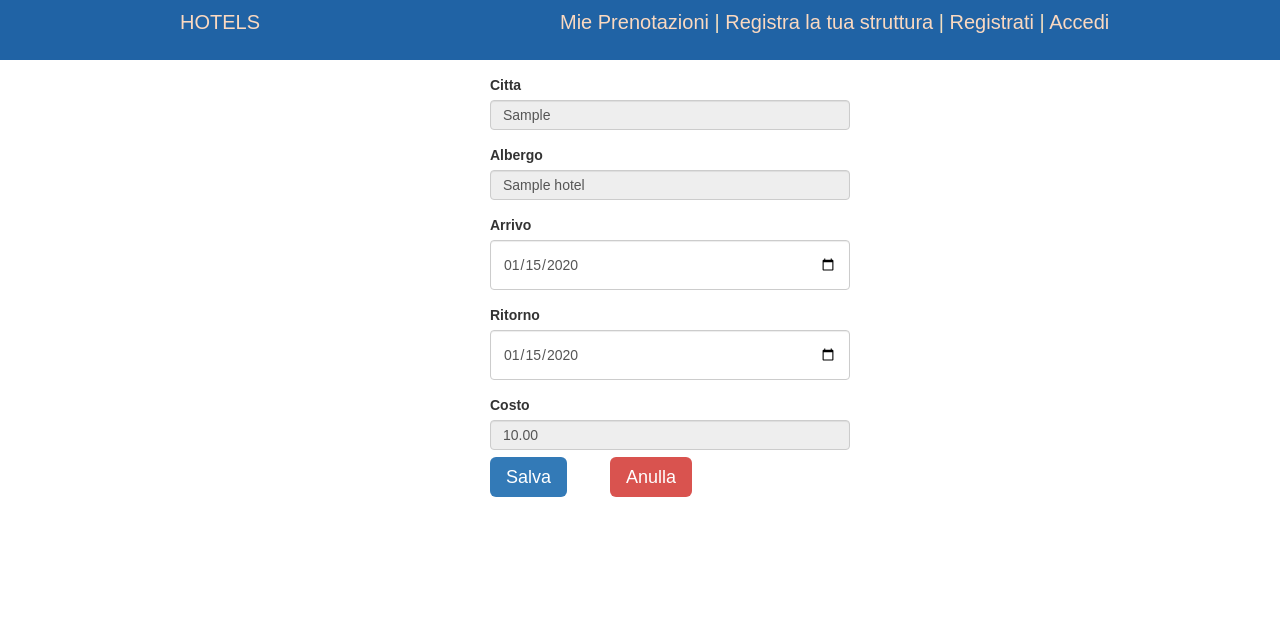
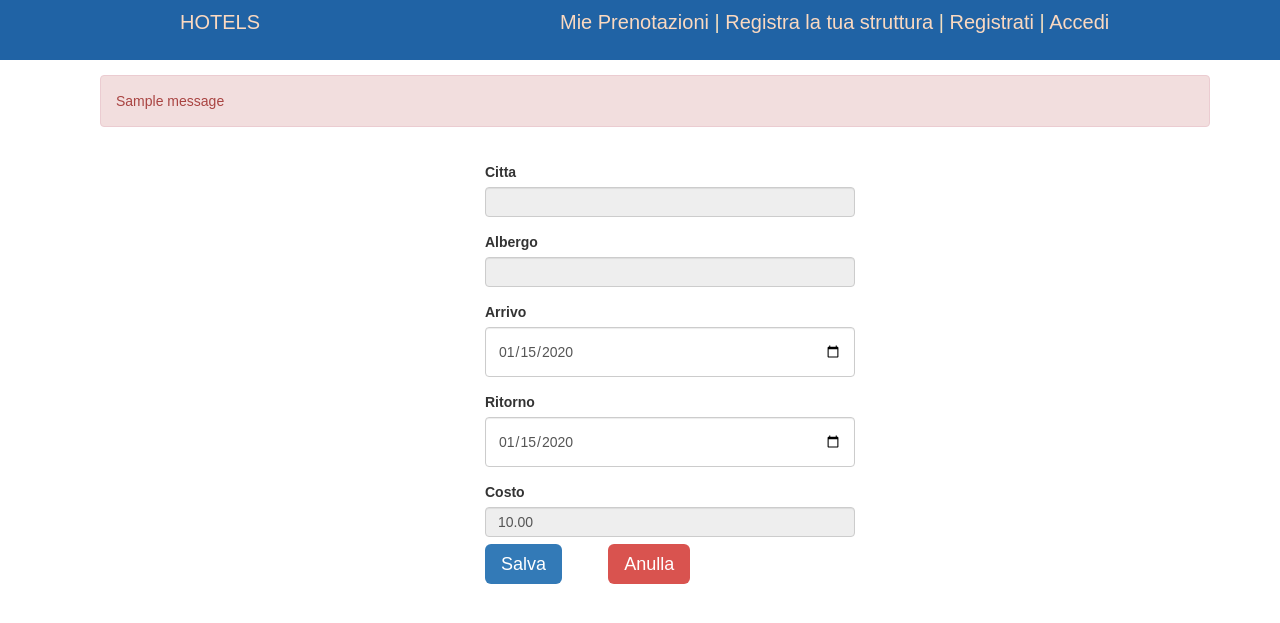
Before and after one commit to MRdima98/e-commerce-recovery, a Django app: page /update_reservation/1 in a window 1280 px wide. Shown: the top 623 px of the page. Run offline with Django 4.2, Linux system fonts and the light colour scheme; a user stored in the database is signed in; tables that the repository leaves empty hold one stand-in row (values such as "Sample post"); one stand-in notice (Sample message) is shown; some libraries are stand-ins or nearby versions.

Commit message:
Prenotazioni fatto

```diff
--- a/DumitruFrunza135801/DumitruFrunza135801/settings.py
+++ b/DumitruFrunza135801/DumitruFrunza135801/settings.py
@@ -135,4 +135,4 @@
 
 DEFAULT_AUTO_FIELD = 'django.db.models.BigAutoField'
 
-LOGIN_URL='log_inE'
+LOGIN_URL='log_in'
--- a/DumitruFrunza135801/hotel/models.py
+++ b/DumitruFrunza135801/hotel/models.py
@@ -33,8 +33,8 @@
     one_activity = models.TextField()
 
 class Reservation(models.Model):
-    user = models.ForeignKey(User, on_delete= models.CASCADE)
-    hotel = models.ForeignKey(Hotel, on_delete = models.CASCADE)
+    user = models.ForeignKey(User, on_delete = models.CASCADE)
+    cost = models.ForeignKey(Cost, on_delete = models.CASCADE)
     begin_date = models.DateField()
     end_date = models.DateField()
     total_cost = models.DecimalField(max_digits = 10, decimal_places=2)
--- a/DumitruFrunza135801/hotel/templates/edit_reservation.html
+++ b/DumitruFrunza135801/hotel/templates/edit_reservation.html
@@ -8,16 +8,27 @@
   <form id="form1" class="container" method='post'>
     {% csrf_token %}
     <div class="container">
+      {% if messages %}
+      <div class="row light-top-margin">
+        <div class="messages col-lg-12">
+          {% for message in messages %}
+          <div class="col-lg-12">
+            <div{% if message.tags %} class="{{ message.tags }}  alert alert-danger "{% endif %}>{{ message }}</div>
+          </div>
+          {% endfor %}
+        </div>
+      {% endif %}
+
       <div class="row">
         <div class="col-lg-offset-4 col-lg-4 light-top-margin">
           <label class="light-left-margin">Citta</label>
-          <input id="{{res.hotel.city}}" value="{{res.hotel.city}}" type="text" class="light-left-margin form-control input" readonly>
+          <input id="{{res.cost.room.hotel.city}}" value="{{res.cost.room.hotel.city}}" type="text" class="light-left-margin form-control input" readonly>
         </div>
       </div>
       <div class="row">
         <div class="col-lg-offset-4 col-lg-4 light-top-margin">
           <label class="light-left-margin">Albergo</label>
-          <input id="{{res.hotel.name}}" value="{{res.hotel.name}}" type="text" class="light-left-margin form-control input" readonly>
+          <input id="{{res.cost.room.hotel.name}}" value="{{res.cost.room.hotel.name}}" type="text" class="light-left-margin form-control input" readonly>
         </div>
       </div>
       <div class="row">
@@ -41,7 +52,7 @@
       <div class="row light-top-margin">
         <div class="col-lg-offset-4 col-lg-4">
           <div class="col-lg-2"><a  href="#" onclick="document.getElementById('form1').submit();" class="btn-lg btn-primary">Salva</a></div>
-          <div class="col-lg-2 col-lg-offset-2"><a href={} class="btn-lg btn-danger">Anulla</a></div>
+          <div class="col-lg-2 col-lg-offset-2"><a href="{% url 'my_reservations' %}" class="btn-lg btn-danger">Anulla</a></div>
         </div>
       </div>
     </div>
--- a/DumitruFrunza135801/hotel/templates/reservation_list.html
+++ b/DumitruFrunza135801/hotel/templates/reservation_list.html
@@ -23,8 +23,8 @@
         {% for res in query %}
         <tr>
           <th scope="row">{{ forloop.counter }}</th>
-          <td>{{ res.hotel.city }}</td>
-          <td>{{ res.hotel.name }}</td>
+          <td>{{ res.cost.room.hotel.city }}</td>
+          <td>{{ res.cost.room.hotel.name }}</td>
           <td>{{ res.begin_date }} - {{ res.end_date}}</td>
           <td>{{ res.total_cost }}</td>
           <td>
--- a/DumitruFrunza135801/hotel/views.py
+++ b/DumitruFrunza135801/hotel/views.py
@@ -2,12 +2,15 @@
 from datetime import datetime
 from functools import total_ordering
 from pickletools import read_uint1
+from turtle import begin_fill
 from django.shortcuts import render, redirect
 from django.http import Http404
 from django.contrib.auth.decorators import login_required
 from .forms import HotelForm, RoomsForm, CostForm
 from django.forms import formset_factory, modelformset_factory
 from .models import Hotel, Reservation, Rooms, Cost, Activity
+from django.contrib import messages
+from django.db.models import Q
 import re
 
 def hotel_view(request,*args,**kwargs):
@@ -126,15 +129,14 @@
     }
     if request.POST:
         cost = Cost.objects.get(id = request.POST['cost_id'])
-        print(cost.room.hotel)
         Reservation.objects.create(
             user = request.user,
-            hotel = cost.room.hotel,
+            cost = cost,
             begin_date = start,
             end_date = end,
             total_cost = week_cost
         )
-        return my_reservations(request)
+        return redirect('/my_reservations')
     return render(request, 'one_reservation.html', context)
 
 @login_required
@@ -159,10 +161,22 @@
     if request.POST:
         start = request.POST['start']
         end = request.POST['end']
-        check_res = Reservation.objects.exclude(begin_date__gte=start,
-            end_date = end
-        )
-        print(check_res[0].hotel.name)
+
+        other_res = Reservation.objects.filter(
+            end_date__gte = start,
+            begin_date__lte = end
+        ).exclude(id = res.id)
+
+        check_av = Cost.objects.filter(begin_date__lte = start,
+            end_date__gte = end, room = res.cost.room)
+
+        if check_av and not other_res:
+            res.begin_date = start
+            res.end_date = end
+            res.save()
+            return my_reservations(request)
+        else:
+            messages.error(request, 'Data non disponibile')
     context = {
         'res' : res,
         'raw_begin_date' : raw_begin_date,
```
Also changed, not shown: DumitruFrunza135801/hotel/templates/one_reservation.html (+40 -14 lines), DumitruFrunza135801/hotel/migrations/0013_reservation_room.py (added), DumitruFrunza135801/hotel/migrations/0014_remove_reservation_room.py (added), DumitruFrunza135801/hotel/migrations/0015_remove_reservation_hotel_reservation_cost.py (added).
